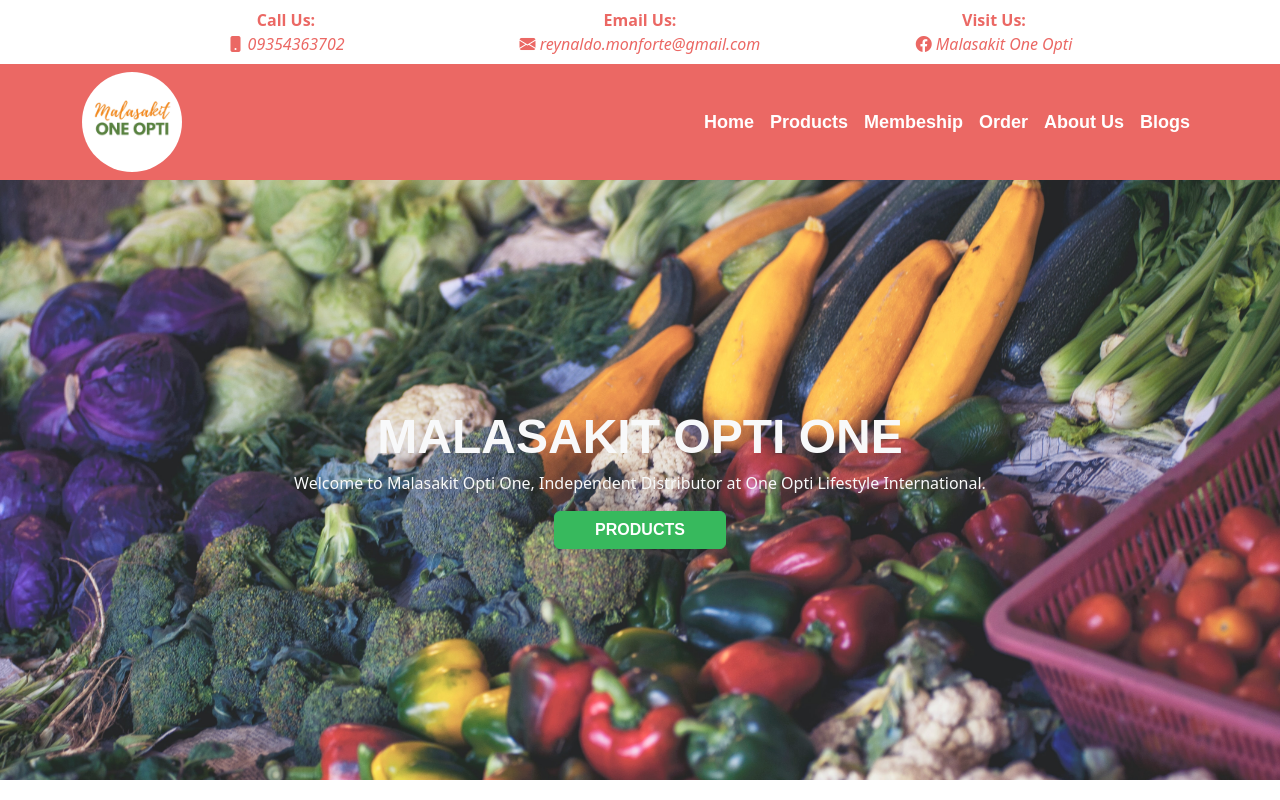
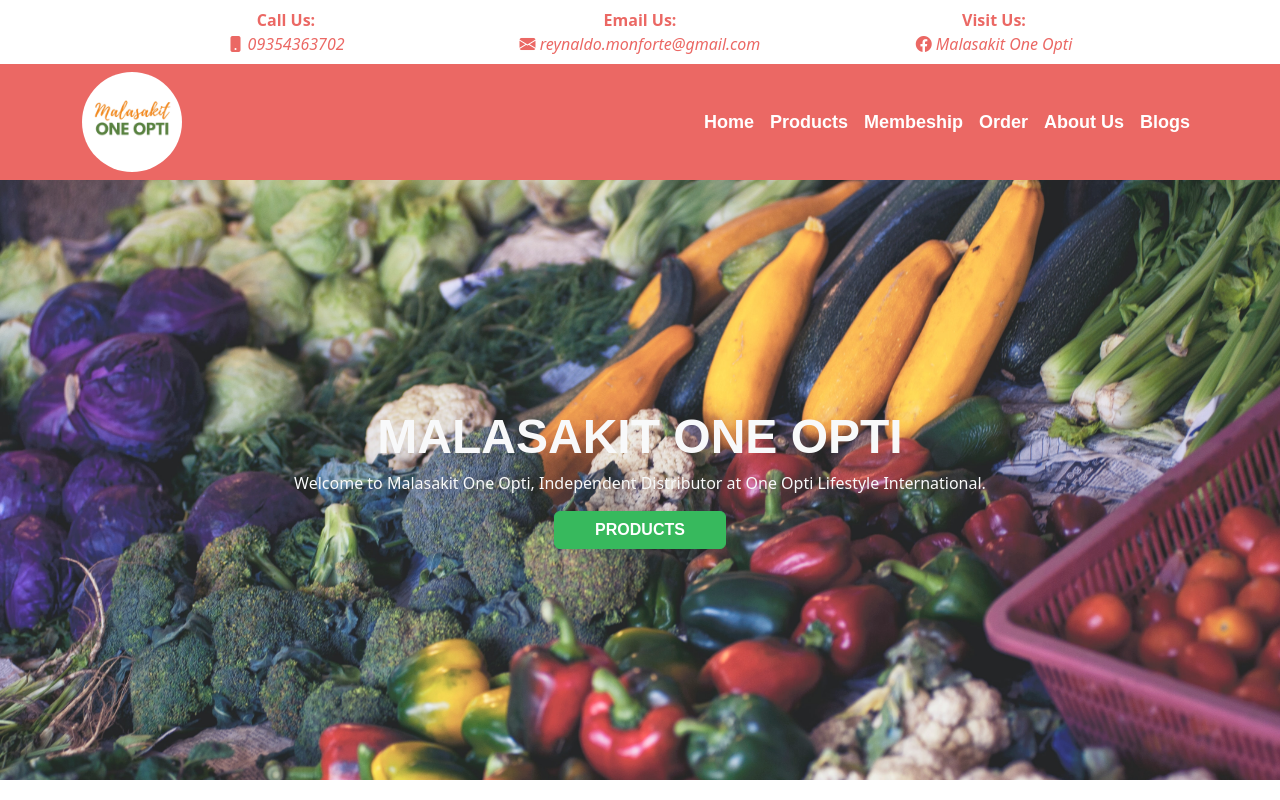
Before and after one commit to 19reuelsicatii87/optiOne-frontEnd, a React (Create React App) app: page / in a window 1280 px wide. Shown: the top 800 px of the page. Built offline with nearby package versions, Linux system fonts and the light colour scheme; a web font is replaced by a local one.

Commit message:
Banner Changes

```diff
--- a/src/Pages/Components/Banner.js
+++ b/src/Pages/Components/Banner.js
@@ -8,8 +8,8 @@
             style={{ backgroundImage: `url(/Images/Veggies.jpg)`, opacity: "0.9" }}>
             <div className="d-flex align-items-center">
                 <div className="d-flex flex-column">
-                    <h1 className="display-5 fw-bold text-light">MALASAKIT OPTI ONE</h1>
-                    <p className="fw-light text-light">Welcome to Malasakit Opti One, Independent Distributor at One Opti Lifestyle International.</p>
+                    <h1 className="display-5 fw-bold text-light">MALASAKIT ONE OPTI</h1>
+                    <p className="fw-light text-light">Welcome to Malasakit One Opti, Independent Distributor at One Opti Lifestyle International.</p>
                     <div className="d-flex justify-content-center">
                         <button type="button" class="btn btn-success w-25">PRODUCTS</button>
                     </div>
```
